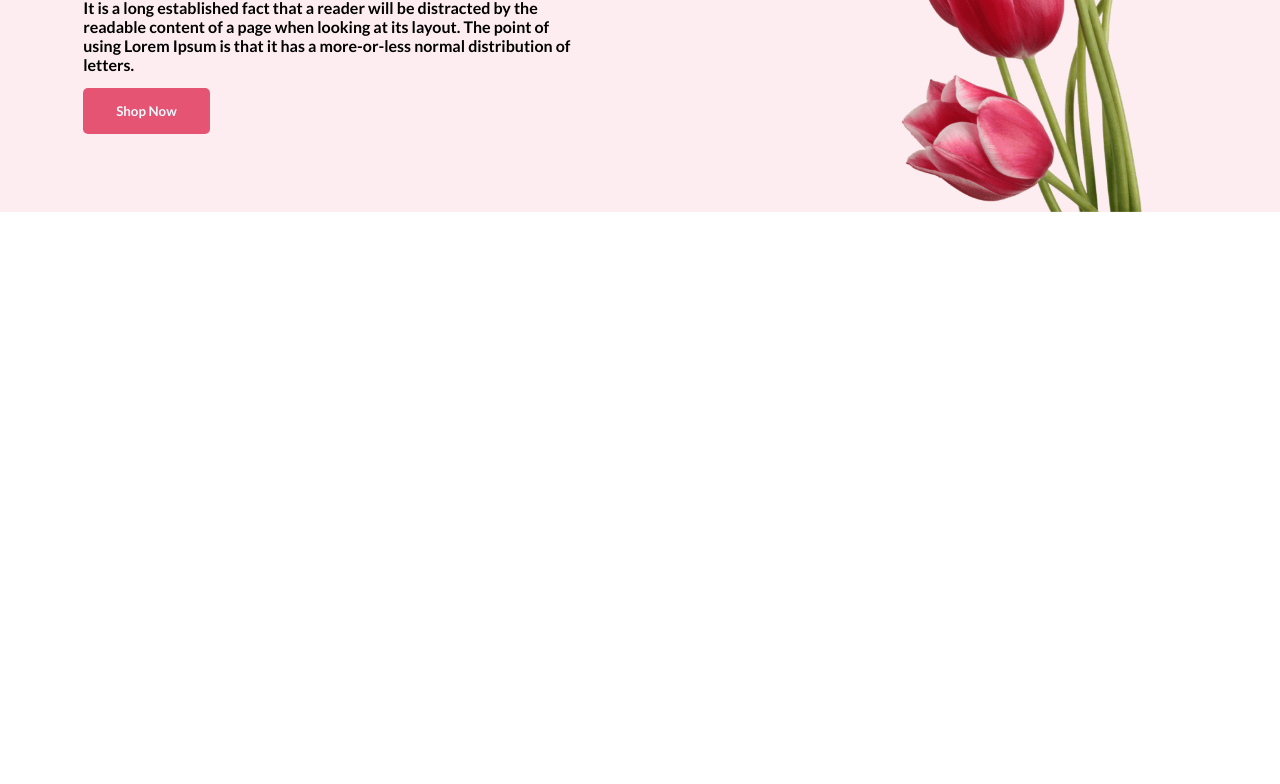
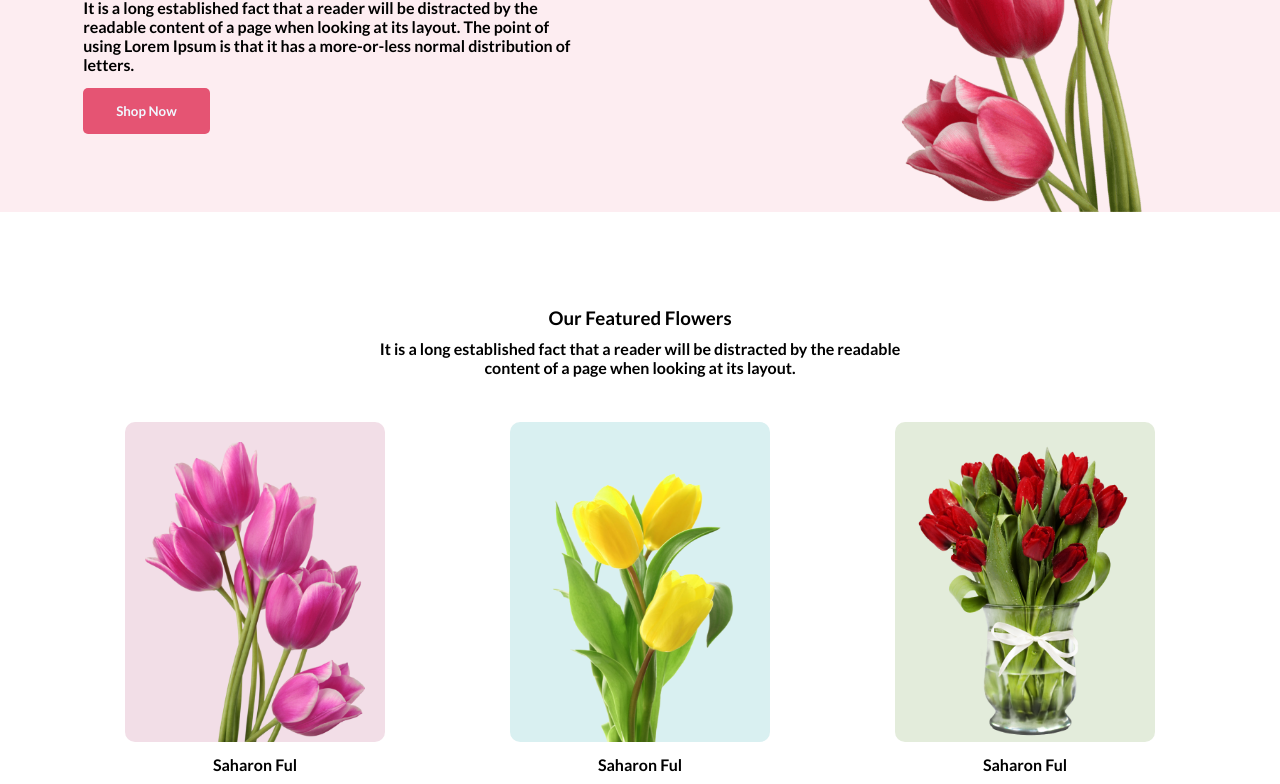
Before and after one commit to Souravn1200/flower-shop-assignment, a plain HTML site: page index.html in a window 1280 px wide. Shown: the part 308-1092 px from the top of the page. Before the commit the page ends 800 px from the top, so only its background shows below. Drawn offline with Linux system fonts and the light colour scheme.

Commit message:
Featured Part is done

```diff
--- a/index.html
+++ b/index.html
@@ -1,5 +1,6 @@
 <!DOCTYPE html>
 <html lang="en">
+
 <head>
     <meta charset="UTF-8">
     <meta name="viewport" content="width=device-width, initial-scale=1.0">
@@ -10,6 +11,7 @@
     <link rel="preconnect" href="https://fonts.gstatic.com" crossorigin>
     <link href="https://fonts.googleapis.com/css2?family=Lato:wght@700&display=swap" rel="stylesheet">
 </head>
+
 <body>
 
     <header>
@@ -17,7 +19,9 @@
 
             <div class="banner">
                 <h2>Let's make <br> beautiful flowers a <br>part of your life.</h2>
-                <p>It is a long established fact that a reader will be distracted by the readable content of a page when looking at its layout. The point of using Lorem Ipsum is that it has a more-or-less normal distribution of letters.</p>
+                <p>It is a long established fact that a reader will be distracted by the readable content of a page when
+                    looking at its layout. The point of using Lorem Ipsum is that it has a more-or-less normal
+                    distribution of letters.</p>
 
                 <button class="primary-btn">Shop Now</button>
             </div>
@@ -33,10 +37,50 @@
 
     <main>
 
+        <section class="featured-section">
+
+            <div class="featured-heading">
+
+                <h3> Our Featured Flowers </h3>
+                <p>It is a long established fact that a reader will be distracted by the readable <br> content of a page
+                    when looking at its layout.</p>
+
+            </div>
+
+            <div class="featured-iteam">
+
+                <div class="card-common card1">
+
+                    <img src="images/f1.png" alt="">
+                    <p>Saharon Ful</p>
+
+                </div>
+
+
+                <div class="card-common card2">
+
+                    <img src="images/f2.png" alt="">
+                    <p>Saharon Ful</p>
+
+                </div>
+
+
+                <div class="card-common card3">
+
+                    <img src="images/f3.png" alt="">
+                    <p>Saharon Ful</p>
+
+                </div>
+            </div>
+
+
+        </section>
+
     </main>
 
     <footer>
 
     </footer>
 </body>
+
 </html>
--- a/styles/style.css
+++ b/styles/style.css
@@ -4,6 +4,7 @@
     margin: 0px;
     padding: 0px;
     font-family: 'Lato', sans-serif;
+
 }
 
 .primary-btn {
@@ -15,6 +16,24 @@
     color: aliceblue;
     border: none;
 }
+
+.featured-iteam .card-common {
+
+    margin-top: 20px;
+
+}
+
+.featured-iteam .card-common p {
+    text-align: center;
+    padding: 10px;
+}
+
+.featured-iteam .card-common img {
+    height: 300px;
+    width: 220px;
+    padding: 20px 20px 0px 20px;
+}
+
 
 /* Shared Styles Ends */
 
@@ -59,3 +78,56 @@
 }
 
 /* Container Style Ends */
+
+
+/* Featured Iteams Start */
+
+.featured-section {}
+
+.featured-heading {
+    margin-top: 90px;
+
+}
+
+.featured-heading p,
+h3 {
+    text-align: center;
+    padding: 5px;
+
+}
+
+.featured-iteam {
+    display: flex;
+    justify-content: space-evenly;
+    margin-top: 20px;
+
+}
+
+
+.featured-iteam .card1 img {
+
+    border-radius: 10px;
+    background: rgba(167, 33, 98, 0.15);
+}
+
+.featured-iteam .card2 img {
+
+    border-radius: 10px;
+    background: rgba(5, 151, 160, 0.15)
+}
+
+
+.featured-iteam .card3 img {
+
+    border-radius: 10px;
+   background-color:  rgba(71, 125, 17, 0.15);
+
+
+
+}
+
+
+
+
+
+/* Featured Iteam Ends */
```
Also changed, not shown: images/f1.png (renamed from images/pngwing 6.png), images/f2.png (renamed from images/pngwing 7.png), images/f3.png (renamed from images/pngwing 8.png).
